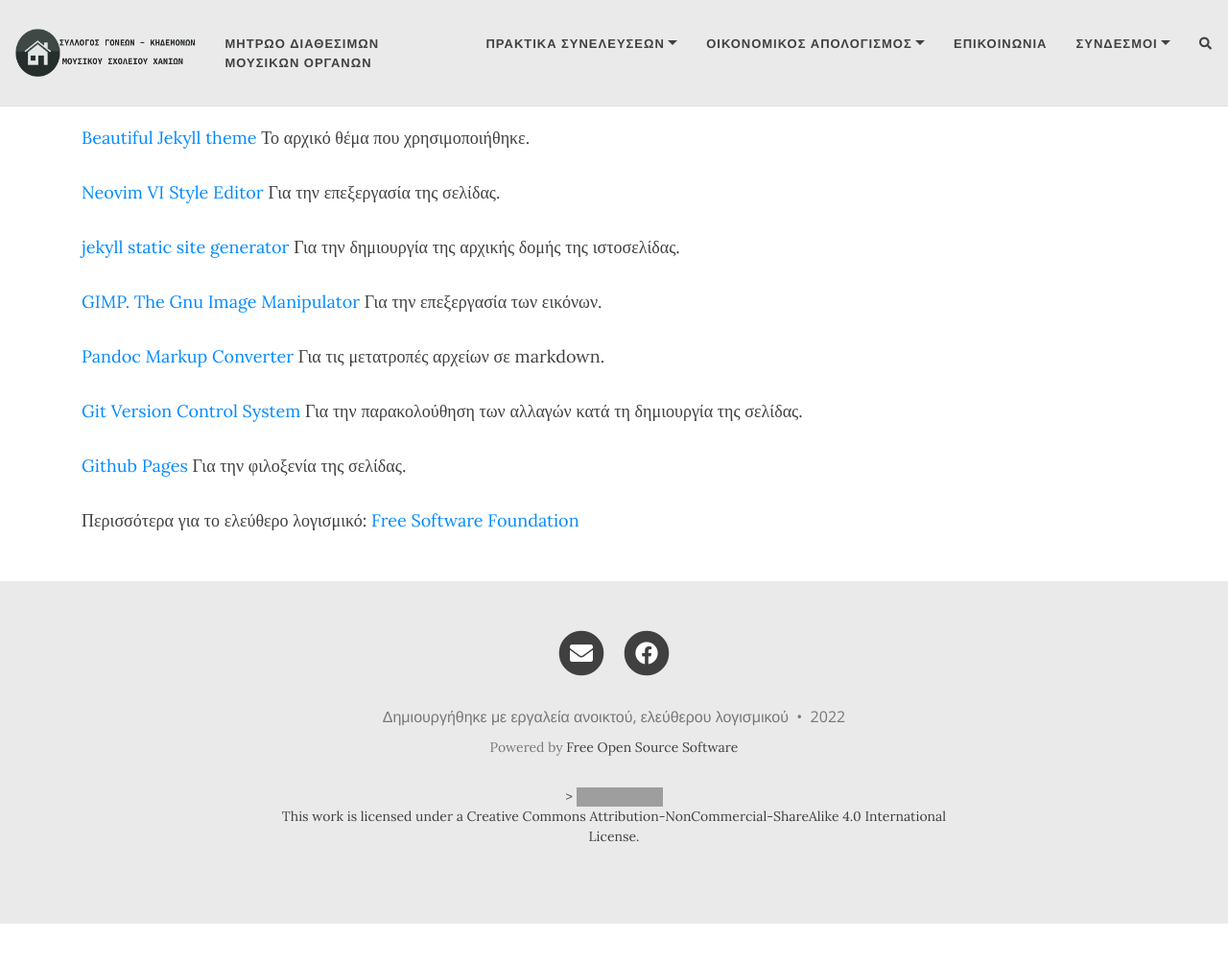
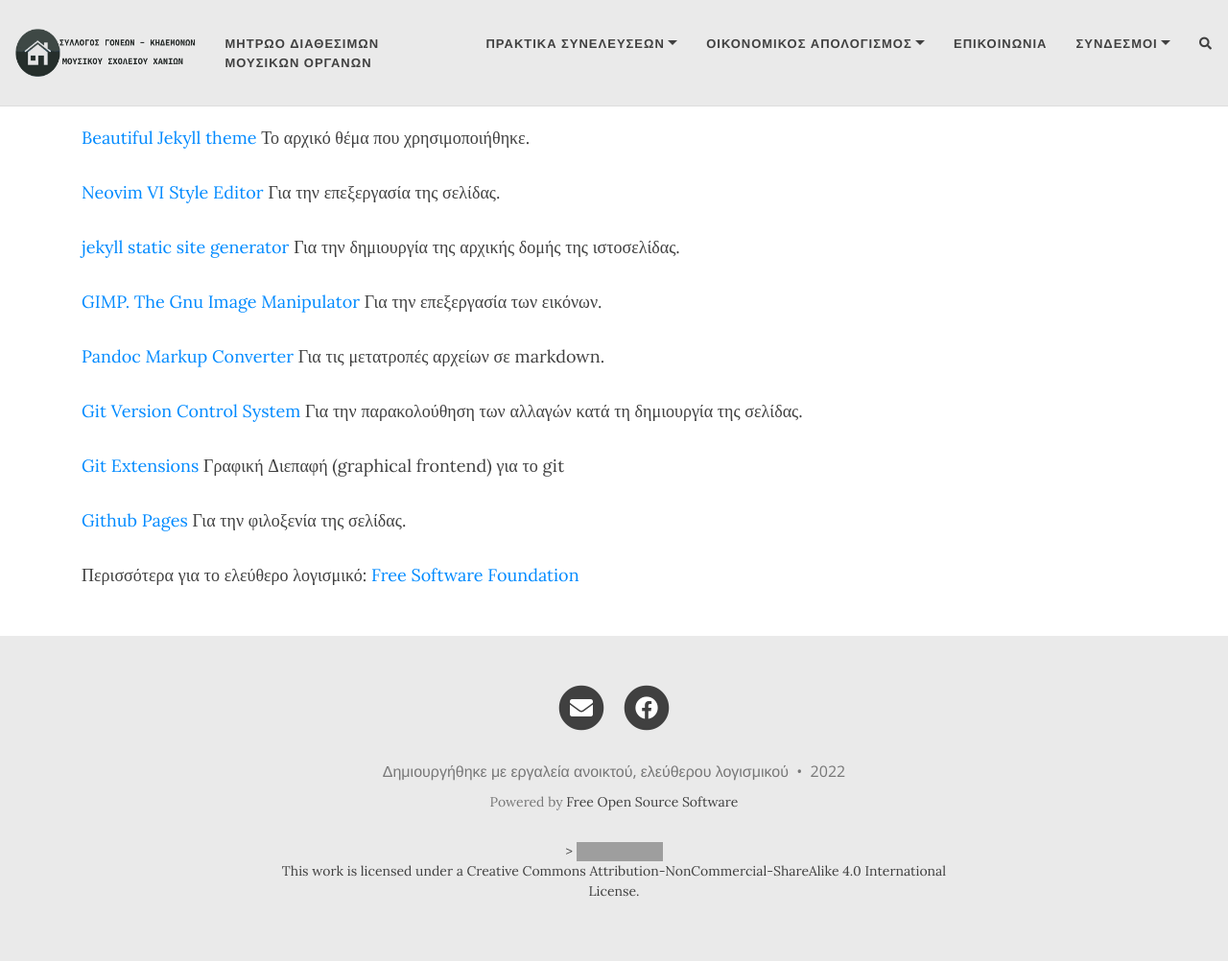
Before and after one commit to sgmsc/site, a Jekyll site: the page built from tools.md, in a window 1280 px wide and 1020 px high. Shown: the top 1002 px of the window at 96% size. Built offline with Jekyll 4.4.1, drawn with Linux system fonts in a browser that asks for light colours; nearby versions of some CDN libraries; comment, search, counter and statistics services are not loaded; grey boxes are pictures that could not be loaded.

Commit message:
Update tools.md

```diff
--- a/tools.md
+++ b/tools.md
@@ -16,6 +16,8 @@
 
 [Git Version Control System](https://git-scm.com/) Για την παρακολούθηση των αλλαγών κατά τη δημιουργία της σελίδας.
 
+[Git Extensions](https://gitextensions.github.io/) Γραφική Διεπαφή (graphical frontend) για το git
+
 [Github Pages](https://pages.github.com/) Για την φιλοξενία της σελίδας.
 
 
```
